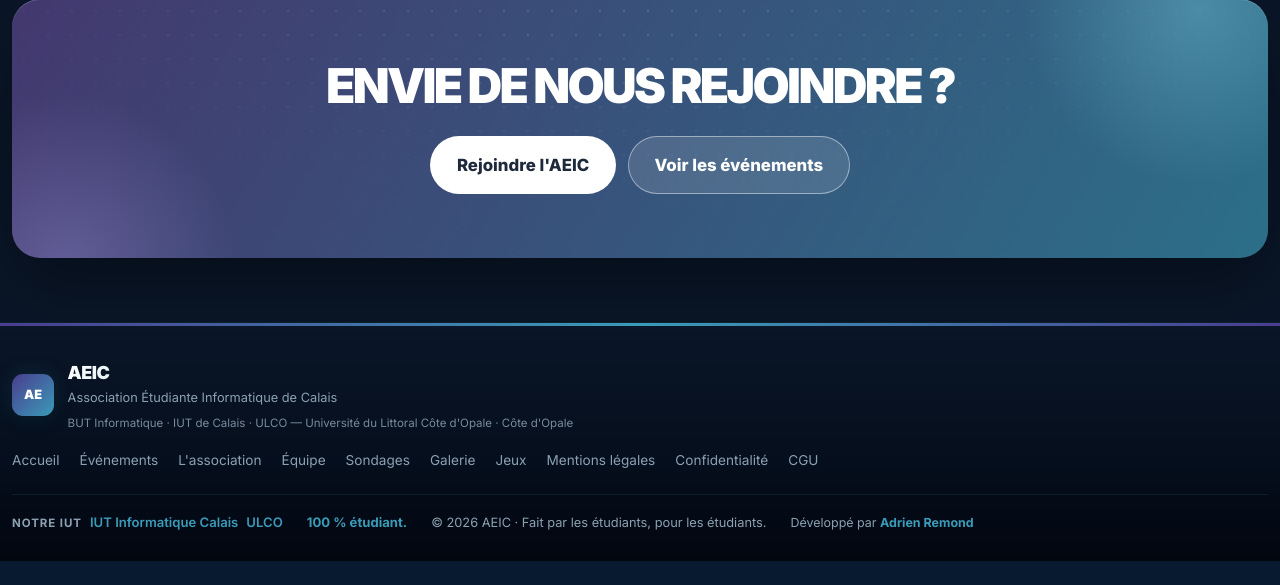
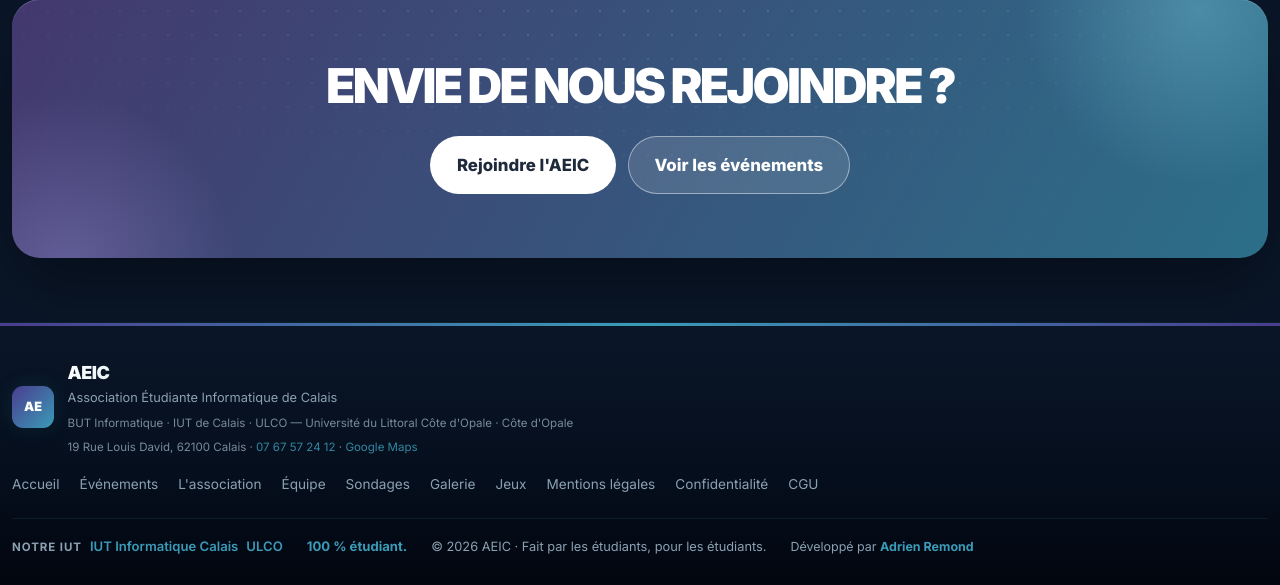
Before and after one commit to LeRatSupreme/site-asso, a PHP site: page / in a window 1280 px wide. Shown: the part 2429-3014 px from the top of the page. Before the commit the page ends 2990 px from the top, so only its background shows below. Run offline with PHP 8.4, Linux system fonts and the light colour scheme; data that the repository does not hold is empty.

Commit message:
SEO local : NAP complet dans le JSON-LD et le footer + lien fiche Google Maps

```diff
--- a/app/controllers/HomeController.php
+++ b/app/controllers/HomeController.php
@@ -37,9 +37,13 @@ final class HomeController extends Controller
                     'email'       => Setting::get('contact_email', ''),
                     'address'     => [
                         '@type'           => 'PostalAddress',
+                        'streetAddress'   => '19 Rue Louis David',
+                        'postalCode'      => '62100',
                         'addressLocality' => 'Calais',
+                        'addressRegion'   => 'Hauts-de-France',
                         'addressCountry'  => 'FR',
                     ],
+                    'telephone'   => '+33 7 67 57 24 12',
                     'alternateName' => [
                         'Association des Étudiants Informatique de Calais',
                         'Association Étudiante Informatique de Calais',
@@ -59,6 +63,10 @@ final class HomeController extends Controller
                     ],
                     'sameAs'      => [
                         'https://www.facebook.com/IUTinfoCalais/',
+                        // Fiche Google Business Profile (recherche Maps stable ;
+                        // à remplacer par le lien g.page/CID si partagé depuis la fiche).
+                        'https://www.google.com/maps/search/?api=1&query='
+                            . rawurlencode('AEIC - Association des Etudiants Informatique de Calais 19 Rue Louis David 62100 Calais'),
                     ],
                 ],
                 [
--- a/views/layouts/public.php
+++ b/views/layouts/public.php
@@ -33,6 +33,10 @@ $ogImage      = !empty($ogImage)
         ? (is_absolute_url(Setting::get('og_image')) ? Setting::get('og_image') : APP_URL . '/' . ltrim(Setting::get('og_image'), '/'))
         : asset('img/og-default.svg'));
 $twitterHandle = Setting::get('twitter_handle', '');
+
+// Fiche Google Business Profile : lien Maps stable (NAP cohérent avec la fiche).
+$mapsUrl = 'https://www.google.com/maps/search/?api=1&query='
+    . rawurlencode('AEIC - Association des Etudiants Informatique de Calais 19 Rue Louis David 62100 Calais');
 ?>
 <!DOCTYPE html>
 <html lang="<?= e($lang) ?>">
@@ -238,6 +242,11 @@ $twitterHandle = Setting::get('twitter_handle', '');
                         <p class="footer-name"><?= e($siteName) ?></p>
                         <p class="footer-sub"><?= e(t('footer.association')) ?></p>
                         <p class="footer-loc">BUT Informatique · IUT de Calais · ULCO — Université du Littoral Côte d'Opale · Côte d'Opale</p>
+                        <p class="footer-loc">
+                            19 Rue Louis David, 62100 Calais ·
+                            <a href="tel:+33767572412">07 67 57 24 12</a> ·
+                            <a href="<?= e($mapsUrl) ?>" target="_blank" rel="noopener">Google Maps</a>
+                        </p>
                     </div>
                 </div>
 
```
